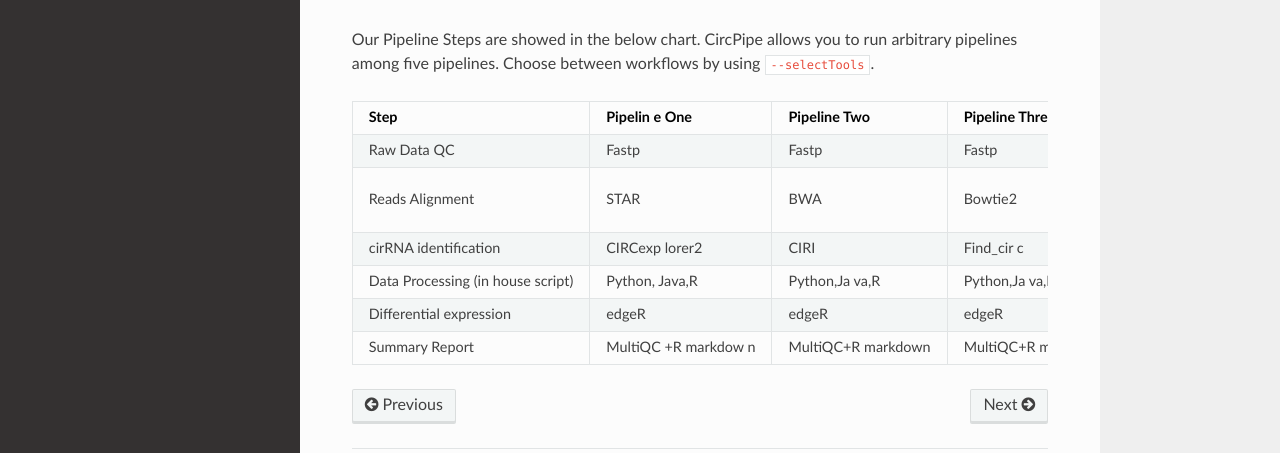
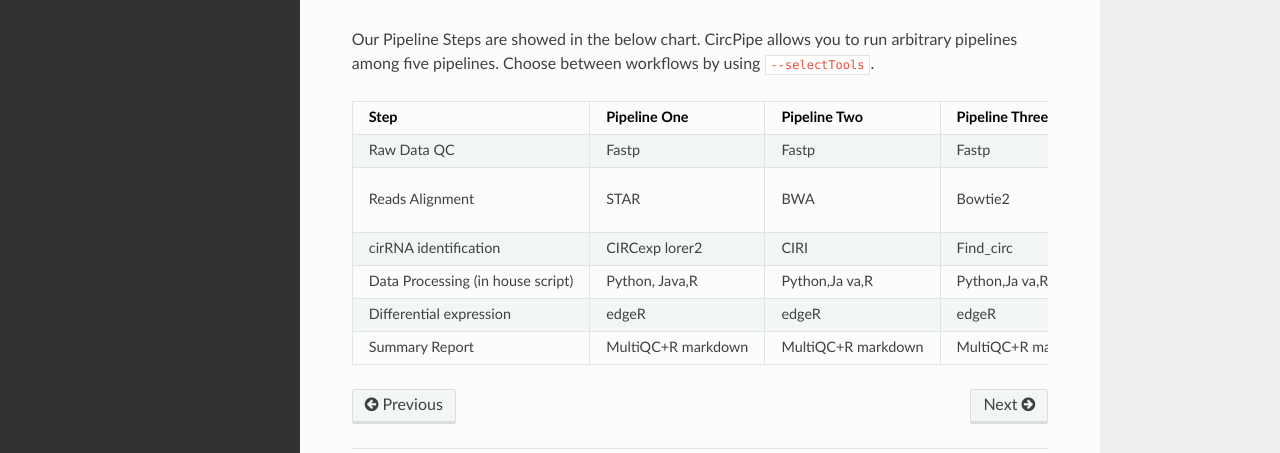
Before and after one commit to likelet/circPipe, a Sphinx documentation site: the page built from docs/contents/home.rst, in a window 1280 px wide and 1247 px high. Shown: the part 693-1146 px from the top of the window. Built offline with Sphinx 7.4.7 and the Read the Docs theme 2.0.0, drawn with Linux system fonts in a browser that asks for light colours.

Commit message:
Update home.rst

```diff
--- a/docs/contents/home.rst
+++ b/docs/contents/home.rst
@@ -42,16 +42,16 @@ run arbitrary pipelines among five pipelines. Choose between workflows
 by using ``--selectTools``.
 
 +--------------------+----------+-----------+-----------+-----------+-----------+
-| Step               | Pipelin  | Pipeline  | Pipeline  | Pipeline  | Pipeline  |
-|                    | e        | Two       | Three     | Four      | Five      |
-|                    | One      |           |           |           |           |
+| Step               | Pipeline | Pipeline  | Pipeline  | Pipeline  | Pipeline  |
+|                    | One      | Two       | Three     | Four      | Five      |
+|                    |          |           |           |           |           |
 +====================+==========+===========+===========+===========+===========+
 | Raw Data QC        | Fastp    | Fastp     | Fastp     | Fastp     | Fastp     |
 +--------------------+----------+-----------+-----------+-----------+-----------+
 | Reads Alignment    | STAR     | BWA       | Bowtie2   | -         | -         |
 +--------------------+----------+-----------+-----------+-----------+-----------+
-| cirRNA             | CIRCexp  | CIRI      | Find\_cir | Mapsplice | Segemehl  |
-| identification     | lorer2   |           | c         |           |           |
+| cirRNA             | CIRCexp  | CIRI      | Find\_circ| Mapsplice | Segemehl  |
+| identification     | lorer2   |           |           |           |           |
 +--------------------+----------+-----------+-----------+-----------+-----------+
 | Data Processing    | Python,  | Python,Ja | Python,Ja | Python,Ja | Python,Ja |
 | (in house script)  | Java,R   | va,R      | va,R      | va,R      | va,R      |
@@ -59,8 +59,8 @@ by using ``--selectTools``.
 | Differential       | edgeR    | edgeR     | edgeR     | edgeR     | edgeR     |
 | expression         |          |           |           |           |           |
 +--------------------+----------+-----------+-----------+-----------+-----------+
-| Summary Report     | MultiQC  | MultiQC+R | MultiQC+R | MultiQC+R | MultiQC+R |
-|                    | +R       | markdown  | markdown  | markdown  | markdown  |
-|                    | markdow  |           |           |           |           |
-|                    | n        |           |           |           |           |
+| Summary Report     | MultiQC+R| MultiQC+R | MultiQC+R | MultiQC+R | MultiQC+R |
+|                    | markdown | markdown  | markdown  | markdown  | markdown  |
+|                    |          |           |           |           |           |
+|                    |          |           |           |           |           |
 +--------------------+----------+-----------+-----------+-----------+-----------+
```
